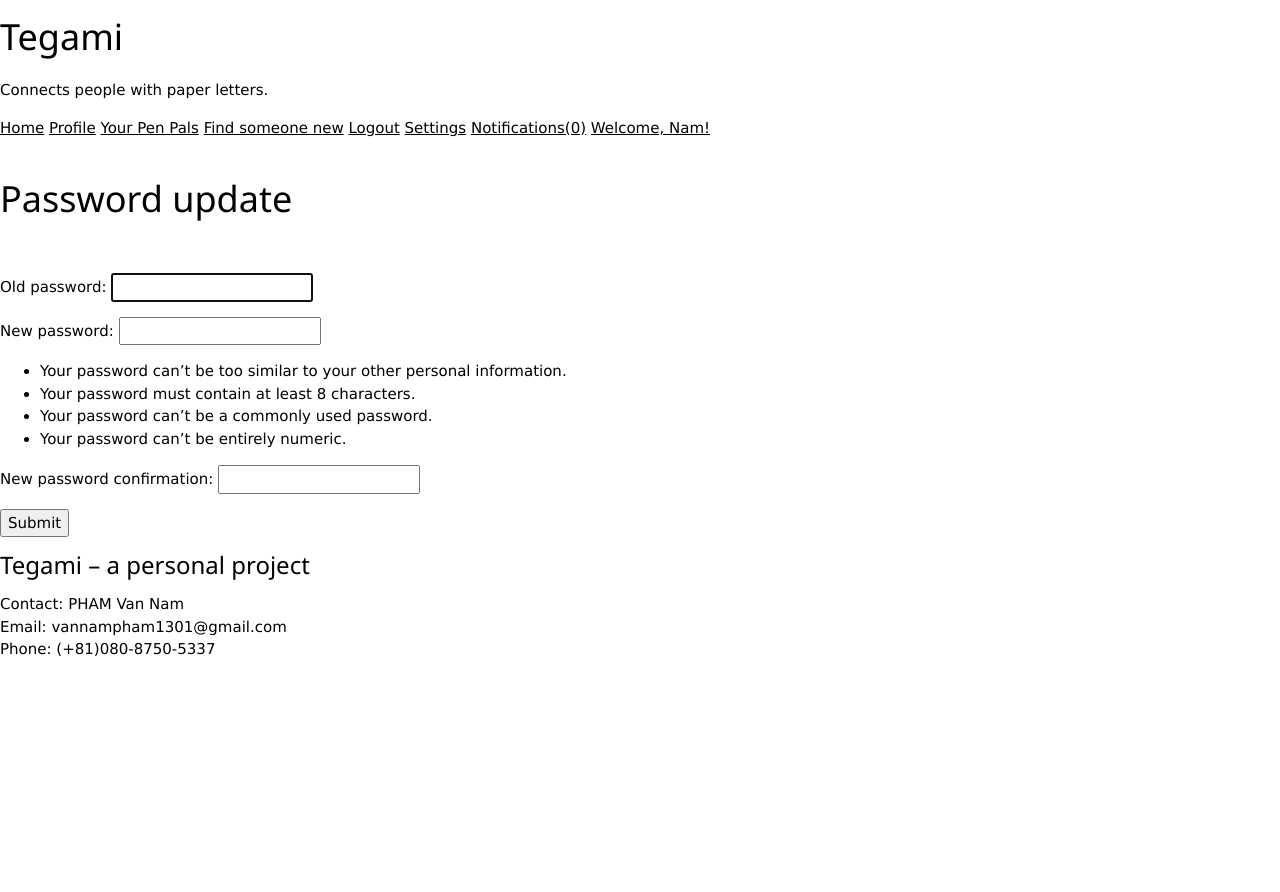
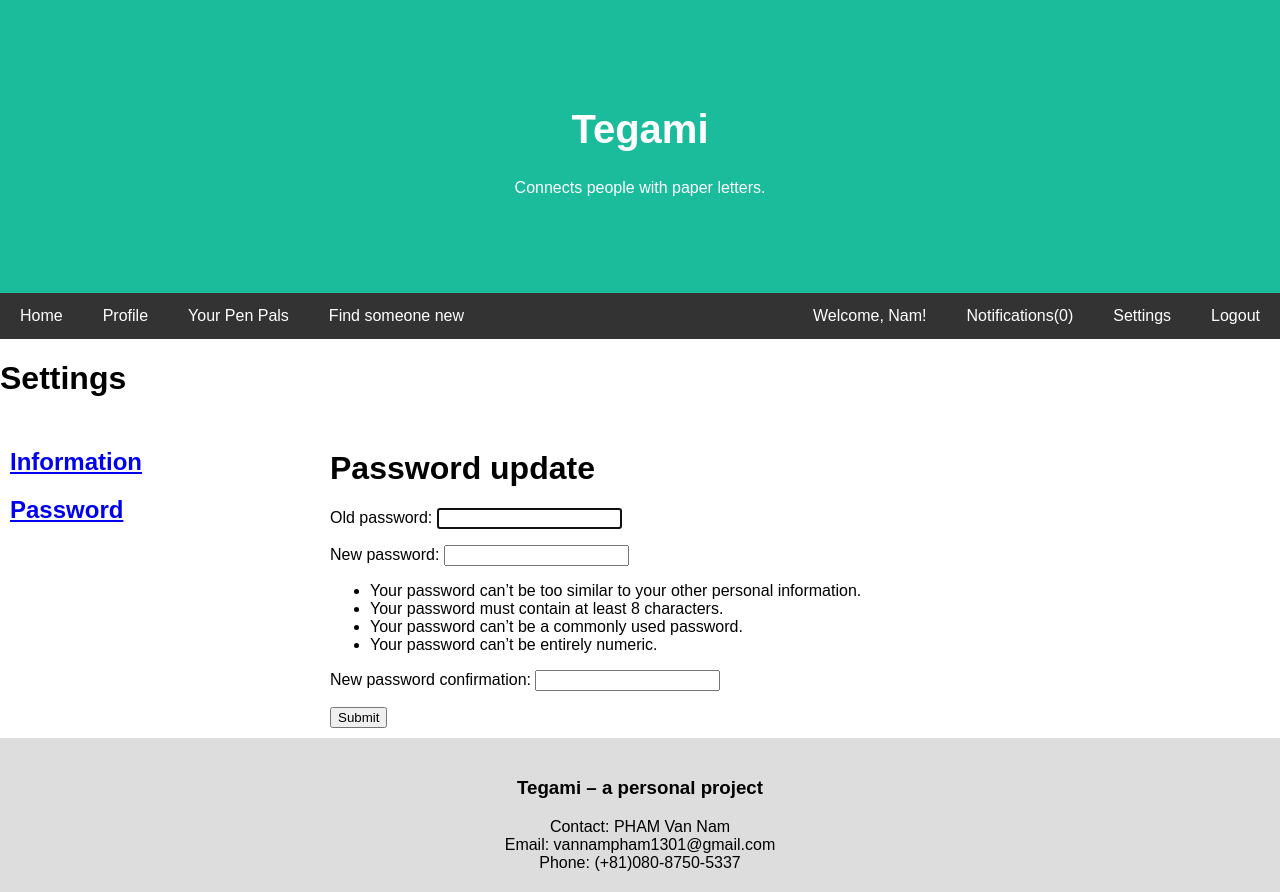
Before and after one commit to megarazor/Tegami, a Django app: page /account/settings/password/ in a window 1280 px wide. Before the commit the page ends 656 px from the top, so only its background shows below. Run offline with Django 3.2, Linux system fonts and the light colour scheme; a user stored in the database is signed in; data comes from the database, SQL or seed files in the repository; both versions use the stored data as it was after the commit.

Commit message:
Settings menu column layout

```diff
--- a/static/css/columns.css
+++ b/static/css/columns.css
@@ -1,7 +1,6 @@
 .column {
   float: left;
   padding: 10px;
-  height: 300px; /* Should be removed. Only for demonstration */
 }
 
 .col_left {
--- a/static/css/styles.css
+++ b/static/css/styles.css
@@ -155,14 +155,3 @@ body {
     width: 100%;
   }
 }
-
-/* Slideshow style */
-.mySlides {display:none}
-.w3-left, .w3-right, .w3-badge {cursor:pointer}
-.w3-badge {height:13px;width:13px;padding:0}
-.slide_panel {
-  padding: 160px;
-  text-align: center;
-  background: #086b72;
-  color: white;
-}
--- /dev/null
+++ b/templates/common/settings_base.html
@@ -0,0 +1,25 @@
+{% extends "./../common/template.html" %}
+
+{% block extra_head_content %}
+  <title>Settings | Tegami</title>
+  {% load static %}
+    <link rel="stylesheet" href="{% static 'css/columns.css' %}">
+{% endblock %}
+
+{% block content %}
+
+<h1>Settings</h1>
+<div class="col_row">
+    <div class="column col_left">
+      <a href="{% url 'edit_info' %}"><h2>Information</h2></a>
+      <a href="{% url 'edit_password' %}"><h2>Password</h2></a>
+    </div>
+    <div class="column col_right">
+        <div>
+            {% block settings_content %}
+            {% endblock %}
+        </div>
+    </div>
+</div>
+
+{% endblock %}
--- a/templates/common/template.html
+++ b/templates/common/template.html
@@ -4,9 +4,13 @@
 <head>
 <meta charset="UTF-8">
 <meta name="viewport" content="width=device-width, initial-scale=1">
-<link rel="stylesheet" href="https://www.w3schools.com/w3css/4/w3.css">
 
+{% load static %}
+<link rel="stylesheet" href="{% static 'css/styles.css' %}">
 
+<div>
+{% block extra_head_content %}{% endblock %}
+</div>
 
 </head>
 <body>
@@ -42,7 +46,6 @@
   Contact: PHAM Van Nam <br>
   Email: vannampham1301@gmail.com<br>
   Phone: (+81)080-8750-5337
-
 </div>
 
 </body>
--- a/templates/settings/info.html
+++ b/templates/settings/info.html
@@ -1,6 +1,6 @@
-{% extends "./../common/template.html" %}
+{% extends "./../common/settings_base.html" %}
 
-{% block content %}
+{% block settings_content %}
 
 
 {% for message in messages %}
--- a/templates/settings/password.html
+++ b/templates/settings/password.html
@@ -1,13 +1,8 @@
-{% extends "./../common/template.html" %}
+{% extends "./../common/settings_base.html" %}
 
-{% block content %}
-<div class="row">
-  <div class="col-md-4">		</div>
-  <div class="col-md-4 text-center">
+{% block settings_content %}
 
-  </br>
 <h1>Password update</h1>
-    </br>
 <form method = "POST" action="{% url 'edit_password' %}">
   {% csrf_token %}
   {% for message in messages %}
@@ -18,9 +13,5 @@
     {{ form.as_p }}
     <input type="submit" value= "Submit">
 </form>
-    </form>
-  </div>
-  <div class="col-md-4">		</div>
-</div>
 
 {% endblock %}
```
Also changed, not shown: static/css/slideshow.css (added, +14 -0 lines), templates/basic_interface/home.html (+18 -11 lines), db.sqlite3. Lines whose indentation alone changed are shown as unchanged.
